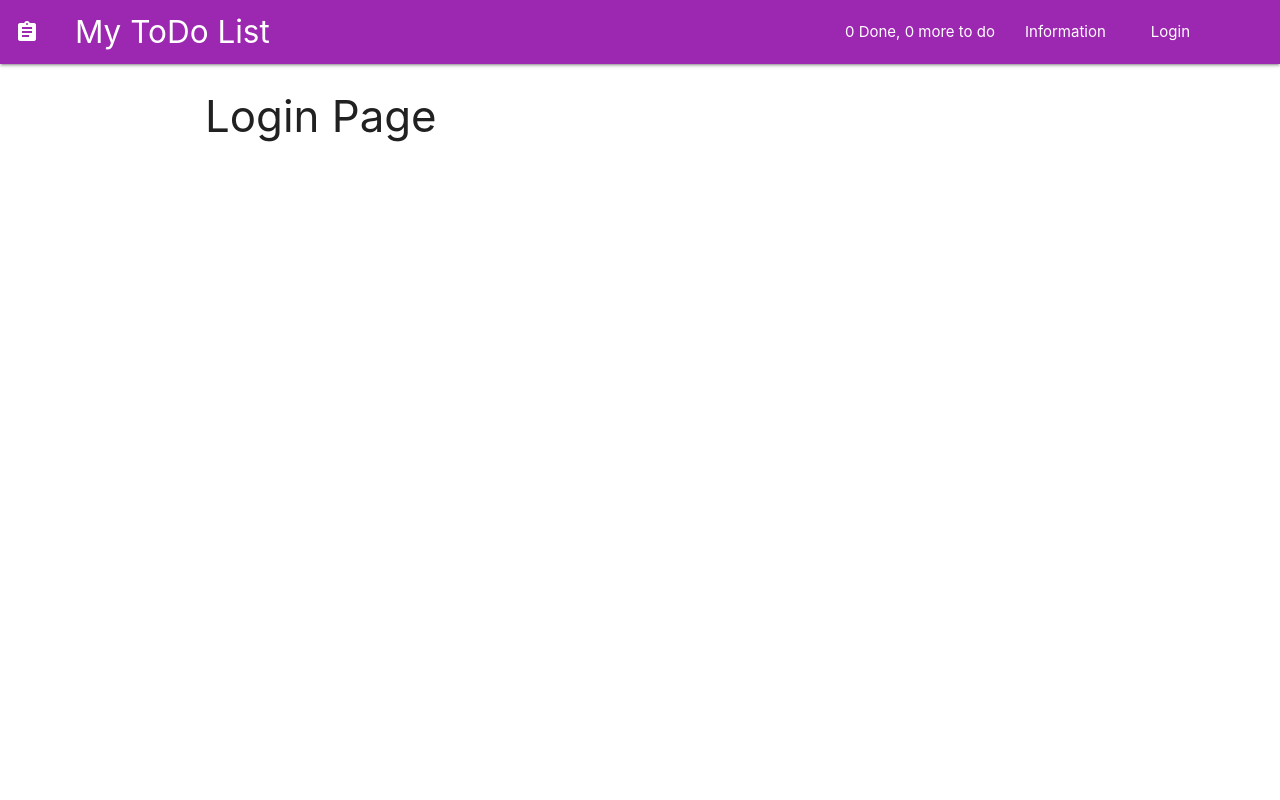
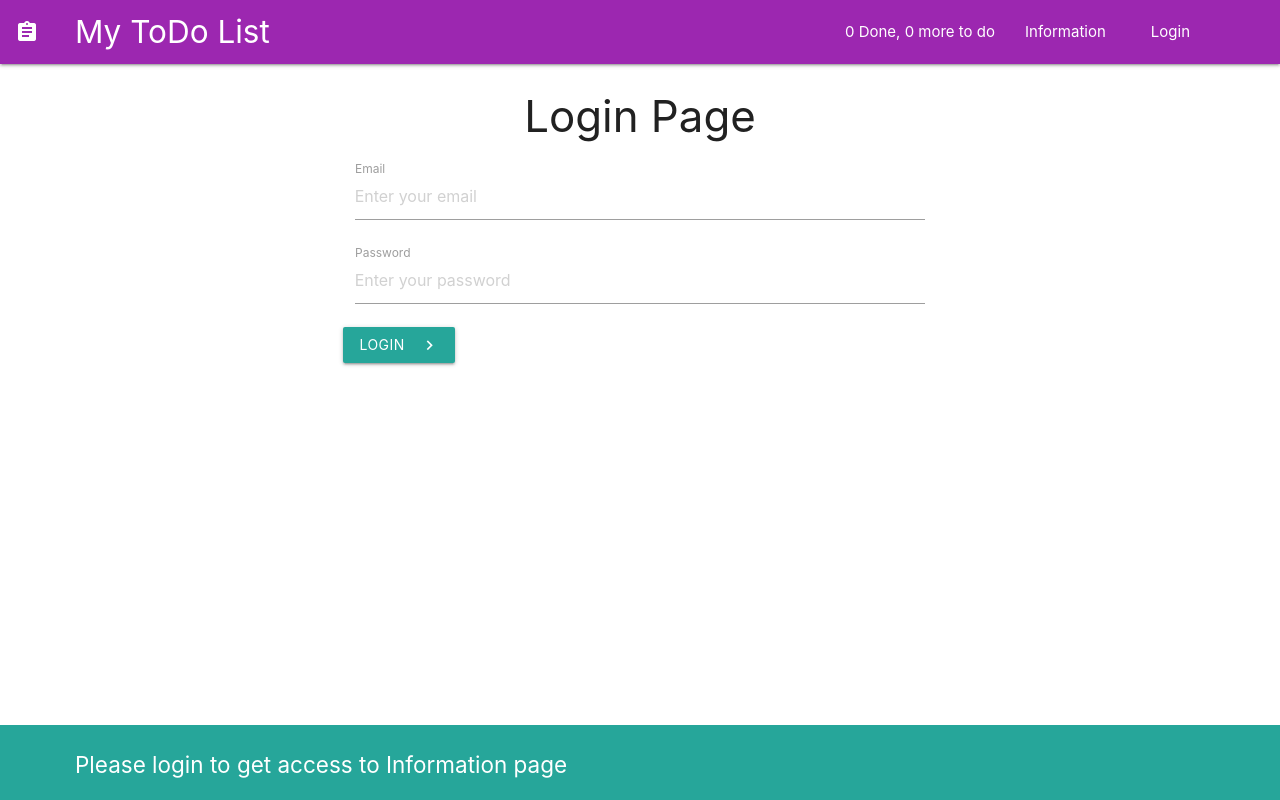
Before and after one commit to Nghtcrvwlxr/My-ToDo-App, a React (Create React App) app: page /login in a window 1280 px wide. Built offline with nearby package versions, Linux system fonts and the light colour scheme.

Commit message:
login form and form validation added

```diff
--- /dev/null
+++ b/src/components/app-footer/app-footer.tsx
@@ -0,0 +1,36 @@
+import React, {FC} from "react";
+import styled from "styled-components";
+
+import {useTypedSelector} from "../../store/utils";
+
+export const AppFooter: FC = () => {
+
+    const isLogged = useTypedSelector(state => state.loginFormReducer.isLoggedIn);
+    const username = useTypedSelector(state => state.loginFormReducer.username);
+
+    const userDetails = (loginDetails: boolean, username: string) => {
+        if (isLogged) {
+            if (username === 'aleks') {
+                return 'Welcome back, Aleks!';
+            } else {
+                return 'Unknown user';
+            }
+        }
+        return 'Please login to get access to Information page';
+    }
+
+    return (
+        <Footer className="page-footer teal lighten-1">
+                <span>{userDetails(isLogged, username)}</span>
+        </Footer>
+    );
+};
+
+const Footer = styled.footer`
+  position: absolute;
+  width: 100%;
+  bottom: 0;
+  padding: 1.5rem 5rem;
+  height: 5rem;
+  font-size: 1.5rem;
+`;
--- /dev/null
+++ b/src/components/app-header/app-header.tsx
@@ -0,0 +1,56 @@
+import React, {FC} from "react";
+import {Link} from "react-router-dom";
+
+import styled from "styled-components";
+
+import {useTypedSelector} from "../../store/utils";
+
+export const AppHeader: FC = () => {
+
+    const todoData = useTypedSelector(state => state.todoListReducer.data);
+
+    const doneCount: number = todoData.filter(element => element.done).length;
+    const todoCount: number = todoData.filter(element => !element.done).length;
+
+    return (
+        <header>
+            <nav>
+                <Wrapper className="nav-wrapper purple">
+                    <Link to="/" className="brand-logo">My ToDo List</Link>
+                    <Icon className="large material-icons">assignment</Icon>
+                    <ul id="nav-mobile" className="right hide-on-med-and-down">
+                        <li>{doneCount} Done, {todoCount} more to do</li>
+                        <li>
+                            <Button>
+                                <Link to="info">Information</Link>
+                            </Button>
+                        </li>
+                        <li>
+                            <Button>
+                                <Link to="login">Login</Link>
+                            </Button>
+                        </li>
+                    </ul>
+                </Wrapper>
+            </nav>
+        </header>
+    );
+};
+
+const Wrapper = styled.div`
+  position: relative;
+  padding: 0 5rem;
+`;
+
+const Button = styled.div`
+  transition: 0.5s all;
+  margin-left: 1rem;
+  &:hover {
+    background-color: cyan;
+  }
+`;
+
+const Icon = styled.i`
+  position: absolute;
+  left: 1rem;
+`;
--- a/src/components/app/app.tsx
+++ b/src/components/app/app.tsx
@@ -8,10 +8,11 @@ import {loadData} from "../../store/slices/todo-list-slice";
 
 import {TodoListItem} from "../../utils/interfaces";
 
-import {Header} from "../header/header";
+import {AppHeader} from "../app-header/app-header";
 import {MainPage} from "../pages/main-page";
 import {InfoPage} from "../pages/info-page";
 import {LoginPage} from "../pages/login-page";
+import {AppFooter} from "../app-footer/app-footer";
 
 export const App: FC = () => {
 
@@ -30,7 +31,8 @@ export const App: FC = () => {
 
     return (
         <>
-            <Header/>
+            <AppHeader/>
+            <main>
                 <Container>
                     <Routes>
                         <Route path="/" element={<MainPage/>} />
@@ -39,6 +41,8 @@ export const App: FC = () => {
                         <Route path="*" element={<h3 className='center-align'>This page does not exist</h3>}/>
                     </Routes>
                 </Container>
+            </main>
+            <AppFooter/>
         </>
     );
 };
--- a/src/components/header/header.tsx
+++ /dev/null
@@ -1,54 +0,0 @@
-import React, {FC} from "react";
-import {Link} from "react-router-dom";
-
-import styled from "styled-components";
-
-import {useTypedSelector} from "../../store/utils";
-
-export const Header: FC = () => {
-
-    const todoData = useTypedSelector(state => state.todoListReducer.data);
-
-    const doneCount: number = todoData.filter(element => element.done).length;
-    const todoCount: number = todoData.filter(element => !element.done).length;
-
-    return (
-        <nav>
-            <Wrapper className="nav-wrapper purple">
-                <Link to="/" className="brand-logo">My ToDo List</Link>
-                <Icon className="large material-icons">assignment</Icon>
-                <ul id="nav-mobile" className="right hide-on-med-and-down">
-                    <li>{doneCount} Done, {todoCount} more to do</li>
-                    <li>
-                        <Button>
-                            <Link to="info">Information</Link>
-                        </Button>
-                    </li>
-                    <li>
-                        <Button>
-                            <Link to="login">Login</Link>
-                        </Button>
-                    </li>
-                </ul>
-            </Wrapper>
-        </nav>
-    );
-};
-
-const Wrapper = styled.div`
-  position: relative;
-  padding: 0 5rem;
-`;
-
-const Button = styled.div`
-  transition: 0.5s all;
-  margin-left: 1rem;
-  &:hover {
-    background-color: cyan;
-  }
-`;
-
-const Icon = styled.i`
-  position: absolute;
-  left: 1rem;
-`;
--- a/src/components/pages/info-page.tsx
+++ b/src/components/pages/info-page.tsx
@@ -1,7 +1,16 @@
 import React, {FC} from "react";
+import {Navigate} from "react-router-dom";
+
+import {useTypedSelector} from "../../store/utils";
 
 export const InfoPage: FC = () => {
-    return (
-        <h3>Information Page</h3>
-    );
+
+    const isLoggedIn = useTypedSelector(state => state.loginFormReducer.isLoggedIn);
+
+    if (isLoggedIn) {
+        return (
+            <h3>Information Page</h3>
+        );
+    }
+    return <Navigate to='/login'/>
 };
--- a/src/components/pages/login-page.tsx
+++ b/src/components/pages/login-page.tsx
@@ -1,7 +1,68 @@
-import React, {FC} from "react";
+import React, {FC, useState} from "react";
+
+import {useTypedDispatch, useTypedSelector} from "../../store/utils";
+import {validateLoginDetails} from "../../store/slices/login-form-slice";
 
 export const LoginPage: FC = () => {
+
+    const dispatch = useTypedDispatch();
+
+    const loginData = useTypedSelector(state => state.loginFormReducer);
+
+    const [email, setEmail] = useState('');
+    const onEmailInputChange: React.ChangeEventHandler<HTMLInputElement> = (event) => {
+        setEmail(event.target.value);
+    };
+    const [password, setPassword] = useState('');
+    const onPasswordInputChange: React.ChangeEventHandler<HTMLInputElement> = (event) => {
+        setPassword(event.target.value);
+    };
+
+    const onFormSubmit: React.FormEventHandler<HTMLFormElement> = (event) => {
+        event.preventDefault();
+        dispatch(validateLoginDetails({email, password}));
+        setEmail('');
+        setPassword('');
+    };
+
+
+    if (loginData.isLoggedIn) {
+        return <h3 className="center-align">Welcome, {loginData.username}</h3>
+    }
     return (
-        <h3>Login Page</h3>
+        <>
+            <h3 className="center-align">Login Page</h3>
+            <div className="row">
+                <form className="col s12" onSubmit={onFormSubmit}>
+                    <div className="container">
+                        <div className="input-field col s12">
+                            <input
+                                placeholder="Enter your email"
+                                id="email"
+                                type="email"
+                                value={email}
+                                onChange={onEmailInputChange}/>
+                            <label className="active" htmlFor="email">Email</label>
+                        </div>
+                        <div className="input-field col s12">
+                            <input
+                                placeholder="Enter your password"
+                                id="password"
+                                type="password"
+                                value={password}
+                                onChange={onPasswordInputChange}/>
+                            <label className="active" htmlFor="password">Password</label>
+                        </div>
+                        <button
+                            className="btn"
+                            type="submit"
+                            name="action">
+                            Login
+                            <i className="material-icons right">chevron_right</i>
+                        </button>
+                    </div>
+                </form>
+            </div>
+        </>
     );
 };
--- a/src/store/reducer.ts
+++ b/src/store/reducer.ts
@@ -1,8 +1,10 @@
 import {combineReducers} from "@reduxjs/toolkit";
 import {sortObjKeysAlphabetically} from "../utils/sort-object-keys";
+
 import {todoListReducer} from "./slices/todo-list-slice";
+import {loginFormReducer} from "./slices/login-form-slice";
 
-const reducers = {todoListReducer};
+const reducers = {todoListReducer, loginFormReducer};
 
 const sortedReducers = sortObjKeysAlphabetically(reducers);
 
--- /dev/null
+++ b/src/store/slices/login-form-slice.ts
@@ -0,0 +1,41 @@
+import {createSlice, PayloadAction} from "@reduxjs/toolkit";
+
+import {LoginFormState} from "../../utils/interfaces";
+
+const initialState: LoginFormState = {
+    isLoggedIn: false,
+    username: '',
+    email: '',
+    password: '',
+    emailValid: false,
+    passwordValid: false,
+    formValid: false,
+};
+
+const loginFormSlice = createSlice({
+    name: 'loginFormReducer',
+    initialState,
+    reducers: {
+        validateLoginDetails(state,  action: PayloadAction<{email: string, password: string}>) {
+            state.email = action.payload.email;
+            state.password = action.payload.password;
+            state.emailValid = !!(action.payload.email.match(/^([\w.%+-]+)@([\w-]+\.)+([\w]{2,})$/i));
+            state.passwordValid = (action.payload.password.length >= 6);
+            state.formValid = (state.emailValid && state.passwordValid);
+
+            state.isLoggedIn = state.formValid;
+
+            if (state.isLoggedIn) {
+                if (state.email === 'aleks@mytodoapp.com' && state.password === 'password') {
+                    state.username = 'aleks';
+                } else {
+                    state.username = 'guest';
+                }
+            }
+        },
+    },
+});
+
+export const {reducer: loginFormReducer} = loginFormSlice;
+
+export const {validateLoginDetails} = loginFormSlice.actions;
```
Also changed, not shown: src/utils/interfaces.ts (+10 -0 lines). Lines whose indentation alone changed are shown as unchanged.
